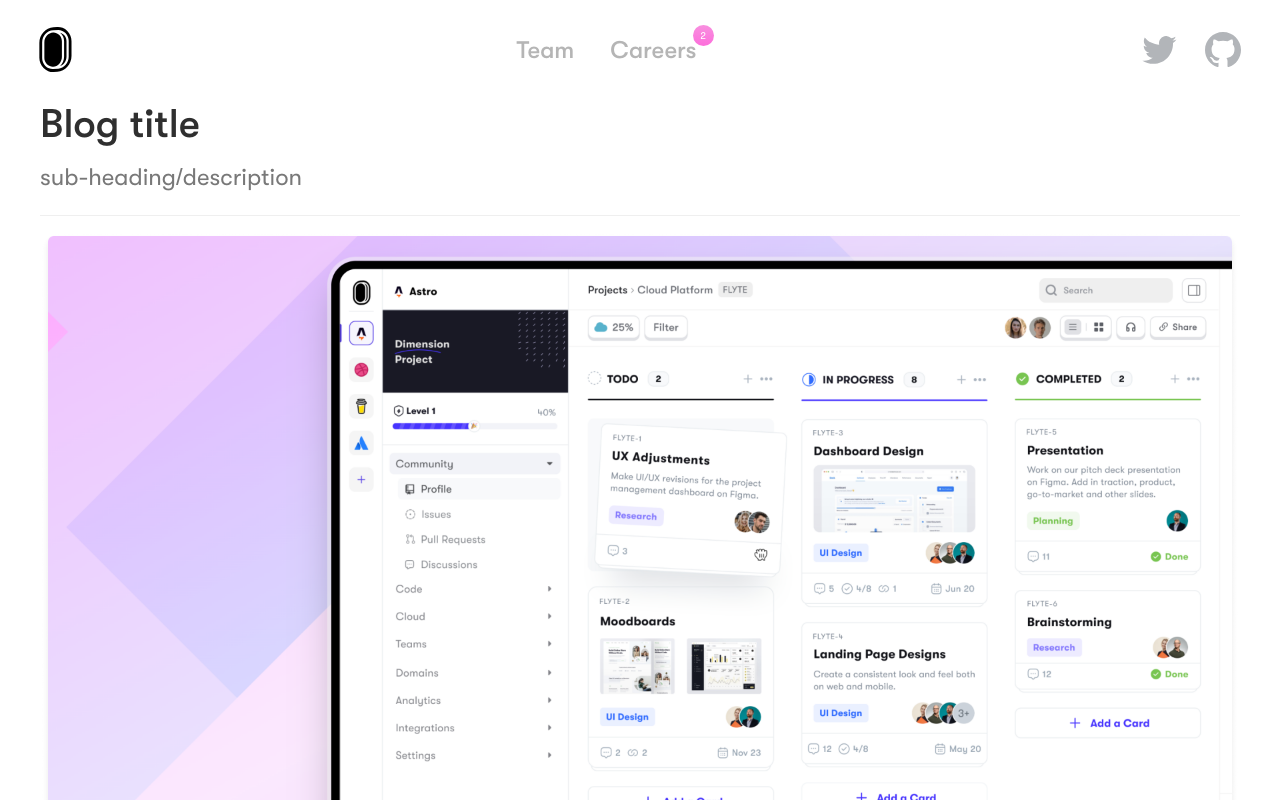
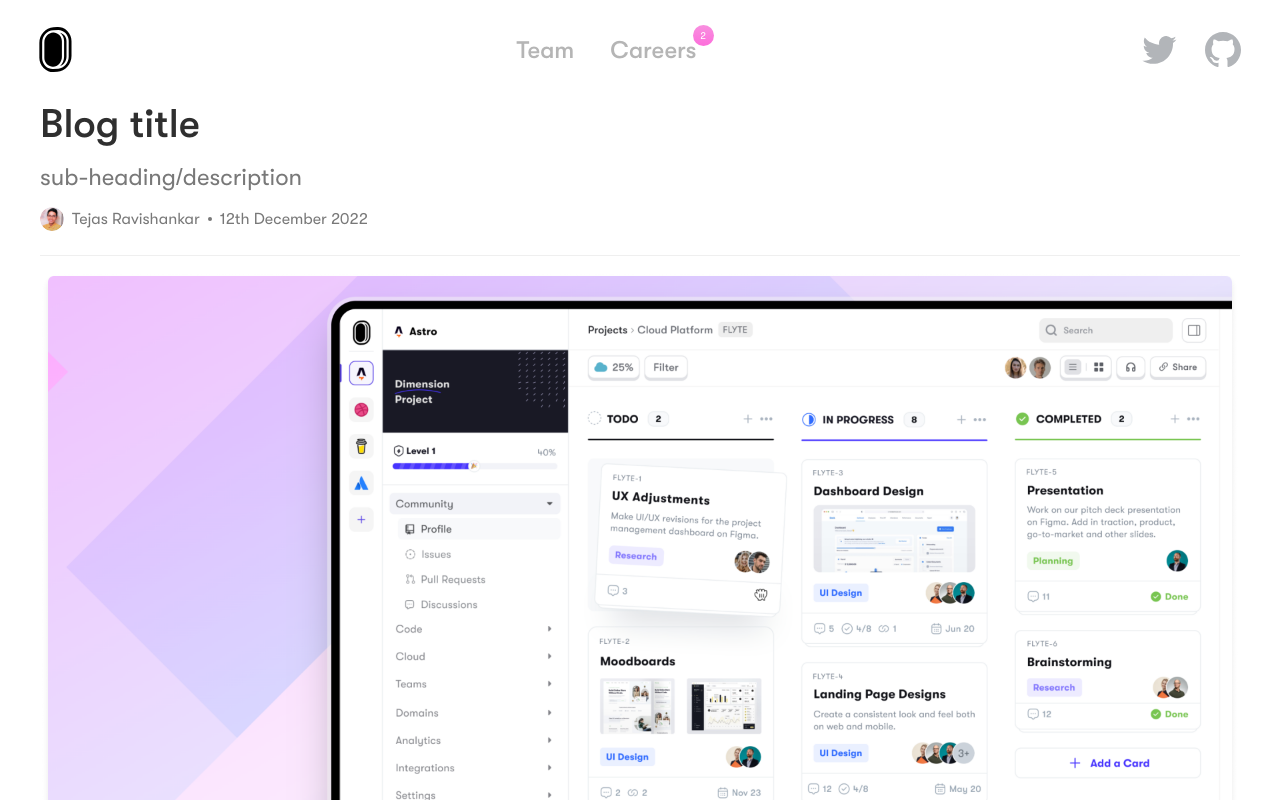
Before and after one commit to Krishna2323/dimension-blog, a Next.js app: page / in a window 1280 px wide. Shown: the top 800 px of the page. Built offline with nearby package versions, Linux system fonts and the light colour scheme.

Commit message:
Writer info added.
Signed-off-by: Krishna2323 <belivethatkg@gmail.com>

```diff
--- a/components/Blog/Blog.module.scss
+++ b/components/Blog/Blog.module.scss
@@ -44,6 +44,44 @@
             line-height: 27px;
             color: #787878;
             font-family: "Gt-Whelshime-Light", sans-serif;
+            margin-bottom: 1.6rem;
+        }
+
+        &__writer {
+            display: flex;
+            align-items: center;
+            font-size: 1.6rem;
+            color: #787878;
+            line-height: 18px;
+            gap: .8rem;
+            font-family: "Gt-Whelshime-Light", sans-serif;
+
+            & span {
+                &:nth-of-type(1) {
+                    width: 4px;
+                    height: 4px;
+                    background-color: #787878;
+                    border-radius: 40rem;
+                }
+
+            }
+
+            & a {
+                display: flex;
+                align-items: center;
+                text-decoration: none;
+                color: #787878;
+                gap: .8rem;
+                transition: all .15s;
+
+                &:hover {
+                    color: #2F2F2F;
+                }
+
+                & img {
+                    border-radius: 50%;
+                }
+            }
         }
     }
 
--- a/components/Blog/Blog.tsx
+++ b/components/Blog/Blog.tsx
@@ -1,3 +1,5 @@
+import Image, { StaticImageData } from "next/image";
+import Link from "next/link";
 import React from "react";
 import classes from "./Blog.module.scss";
 
@@ -6,8 +8,20 @@ const Blog: React.FC<{
   title: string;
   description: string;
   subheading: string;
+  writer: string;
+  writerAvatar: StaticImageData;
+  publishedDate: string;
+  socialLink: string;
 }> = (props) => {
-  const { title, description, subheading } = props;
+  const {
+    title,
+    description,
+    subheading,
+    publishedDate,
+    writer,
+    writerAvatar,
+    socialLink,
+  } = props;
 
   return (
     <div style={{ padding: "8rem 16.4rem;" }}>
@@ -17,6 +31,19 @@ const Blog: React.FC<{
           <h3 className={classes.blog__info__subheading}>
             {subheading}/{description}
           </h3>
+          <div className={classes.blog__info__writer}>
+            <Link target={"_blank"} href={socialLink}>
+              <Image
+                width={24}
+                height={24}
+                src={writerAvatar}
+                alt="Profile Pciture"
+              />
+              {writer}
+            </Link>
+            <span></span>
+            <span>{publishedDate}</span>
+          </div>
         </div>
         {props.children}
       </div>
--- a/pages/index.tsx
+++ b/pages/index.tsx
@@ -1,5 +1,5 @@
 import Head from "next/head";
-import Image from "next/image";
+import TejasRavishankarAvatar from "../public/images/Investors/tejas-ravishankar.svg";
 import Link from "next/link";
 import Blog from "../components/Blog/Blog";
 import BlogImage from "../components/Blog/components/Image/BlogImage";
@@ -25,6 +25,10 @@ export default function Home() {
         title="Blog title"
         subheading="sub-heading"
         description="description"
+        writer="Tejas Ravishankar"
+        writerAvatar={TejasRavishankarAvatar}
+        publishedDate="12th December 2022"
+        socialLink="https://twitter.com/suptejas"
       >
         <BlogImage
           caption="Manage your projects on Dimension."
```
Also changed, not shown: public/images/Investors/tejas-ravishankar.svg (added), 1 other file (tests, documents, lock files or other folders).
